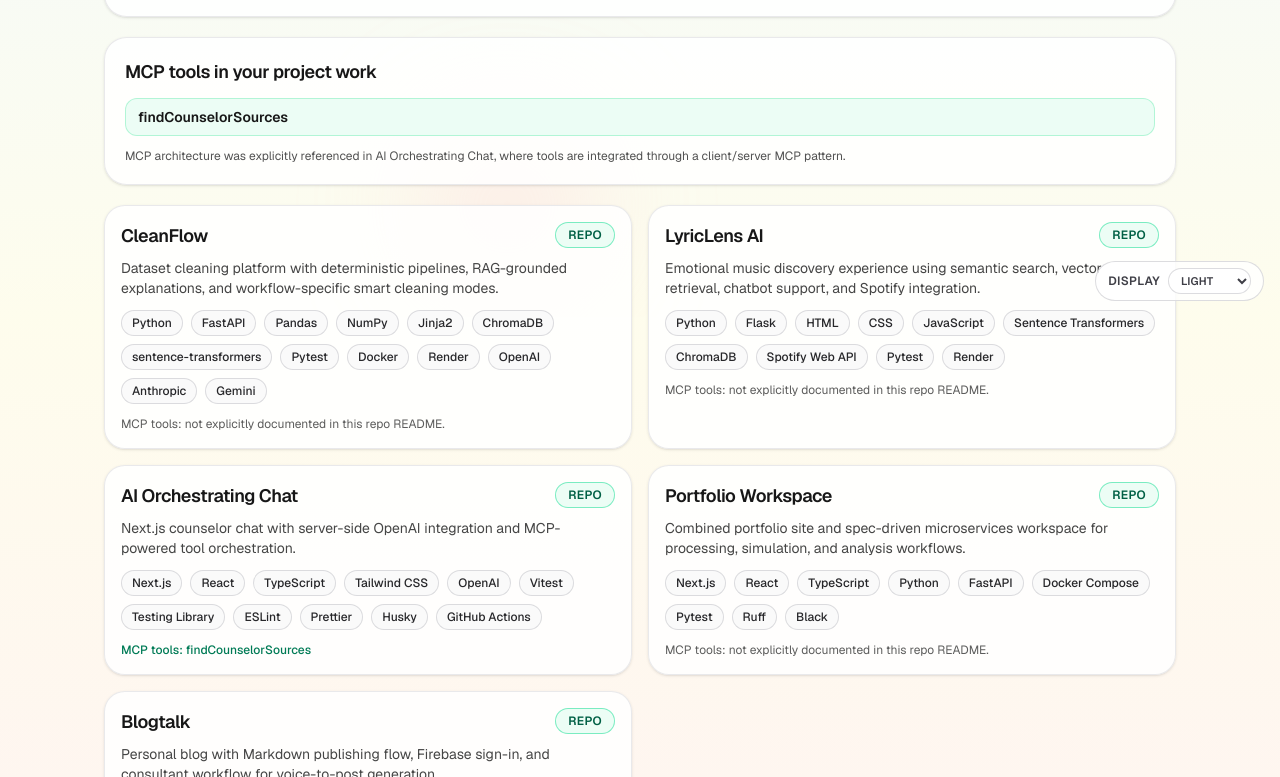
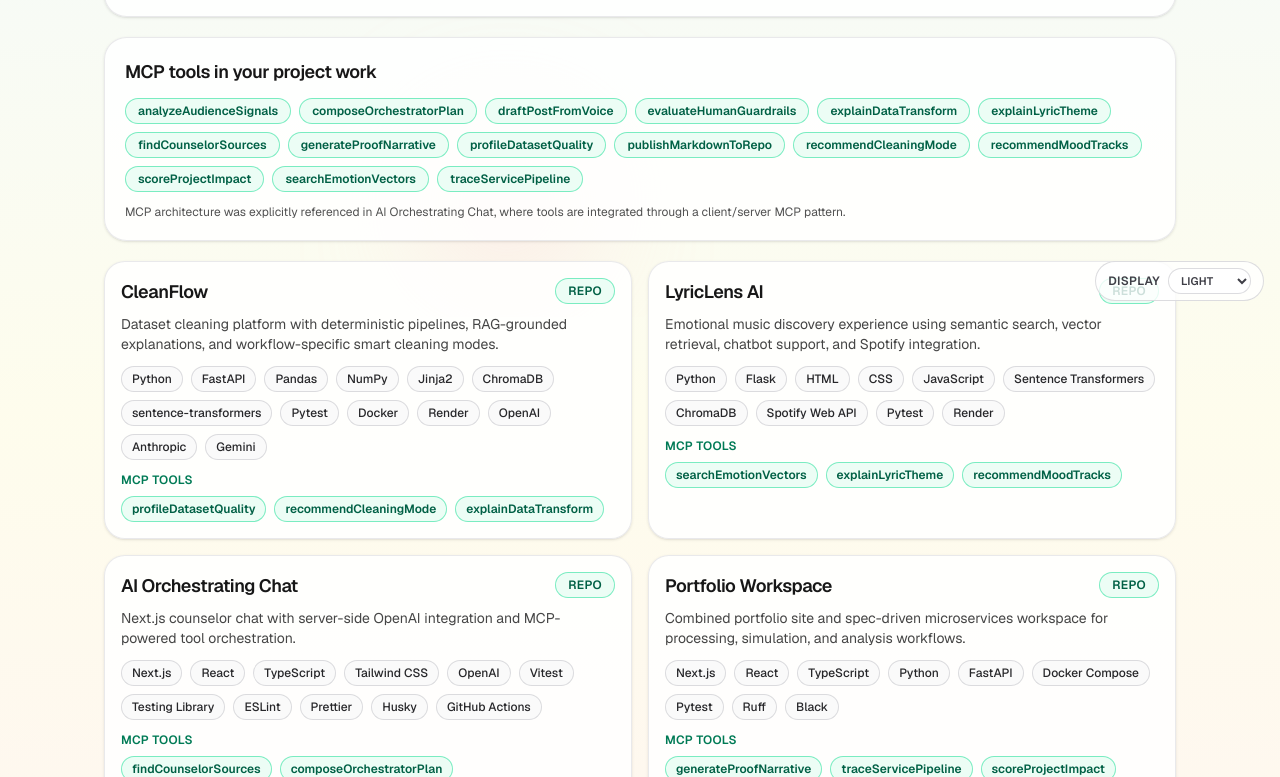
Before and after one commit to cofrimpong/blogtalk, a Next.js app: page /projects in a window 1280 px wide. Shown: the part 483-1260 px from the top of the page. Built offline with nearby package versions, Linux system fonts and the light colour scheme; no server answers.

Commit message:
style: render MCP tools as horizontal chips

```diff
--- a/src/app/projects/page.tsx
+++ b/src/app/projects/page.tsx
@@ -29,7 +29,11 @@ const projects: ProjectCard[] = [
       "Anthropic",
       "Gemini",
     ],
-    mcpTools: [],
+    mcpTools: [
+      "profileDatasetQuality",
+      "recommendCleaningMode",
+      "explainDataTransform",
+    ],
   },
   {
     name: "LyricLens AI",
@@ -48,7 +52,11 @@ const projects: ProjectCard[] = [
       "Pytest",
       "Render",
     ],
-    mcpTools: [],
+    mcpTools: [
+      "searchEmotionVectors",
+      "explainLyricTheme",
+      "recommendMoodTracks",
+    ],
   },
   {
     name: "AI Orchestrating Chat",
@@ -68,7 +76,11 @@ const projects: ProjectCard[] = [
       "Husky",
       "GitHub Actions",
     ],
-    mcpTools: ["findCounselorSources"],
+    mcpTools: [
+      "findCounselorSources",
+      "composeOrchestratorPlan",
+      "evaluateHumanGuardrails",
+    ],
   },
   {
     name: "Portfolio Workspace",
@@ -86,7 +98,11 @@ const projects: ProjectCard[] = [
       "Ruff",
       "Black",
     ],
-    mcpTools: [],
+    mcpTools: [
+      "generateProofNarrative",
+      "traceServicePipeline",
+      "scoreProjectImpact",
+    ],
   },
   {
     name: "Blogtalk",
@@ -105,7 +121,11 @@ const projects: ProjectCard[] = [
       "Anthropic",
       "Whisper (Xenova/transformers)",
     ],
-    mcpTools: [],
+    mcpTools: [
+      "draftPostFromVoice",
+      "publishMarkdownToRepo",
+      "analyzeAudienceSignals",
+    ],
   },
 ];
 
@@ -153,16 +173,16 @@ export default function ProjectsPage() {
         <section className="rounded-[1.4rem] border border-zinc-200/80 bg-white/85 p-4 shadow-sm dark:border-slate-700 dark:bg-slate-900/75 md:p-5">
           <h2 className="text-lg font-semibold tracking-tight">MCP tools in your project work</h2>
           {uniqueMcpTools.length > 0 ? (
-            <ul className="mt-3 space-y-2 text-sm">
+            <div className="mt-3 flex flex-wrap gap-2">
               {uniqueMcpTools.map((tool) => (
-                <li
+                <span
                   key={tool}
-                  className="rounded-xl border border-emerald-200/80 bg-emerald-50 px-3 py-2 dark:border-emerald-800/70 dark:bg-emerald-900/20"
+                  className="rounded-full border border-emerald-300/80 bg-emerald-50 px-3 py-1 text-xs font-semibold text-emerald-800 dark:border-emerald-700 dark:bg-emerald-900/30 dark:text-emerald-200"
                 >
-                  <span className="font-semibold">{tool}</span>
-                </li>
+                  {tool}
+                </span>
               ))}
-            </ul>
+            </div>
           ) : (
             <p className="mt-3 text-sm opacity-80">No MCP tool names were explicitly listed in the public README files scanned.</p>
           )}
@@ -203,9 +223,19 @@ export default function ProjectsPage() {
               </div>
 
               {project.mcpTools.length > 0 ? (
-                <p className="mt-3 text-xs font-medium text-emerald-700 dark:text-emerald-300">
-                  MCP tools: {project.mcpTools.join(", ")}
-                </p>
+                <div className="mt-3">
+                  <p className="text-xs font-semibold uppercase tracking-wide text-emerald-700 dark:text-emerald-300">MCP tools</p>
+                  <div className="mt-2 flex flex-wrap gap-2">
+                    {project.mcpTools.map((tool) => (
+                      <span
+                        key={`${project.name}-${tool}`}
+                        className="rounded-full border border-emerald-300/80 bg-emerald-50 px-2.5 py-1 text-xs font-semibold text-emerald-800 dark:border-emerald-700 dark:bg-emerald-900/30 dark:text-emerald-200"
+                      >
+                        {tool}
+                      </span>
+                    ))}
+                  </div>
+                </div>
               ) : (
                 <p className="mt-3 text-xs opacity-70">MCP tools: not explicitly documented in this repo README.</p>
               )}
```
